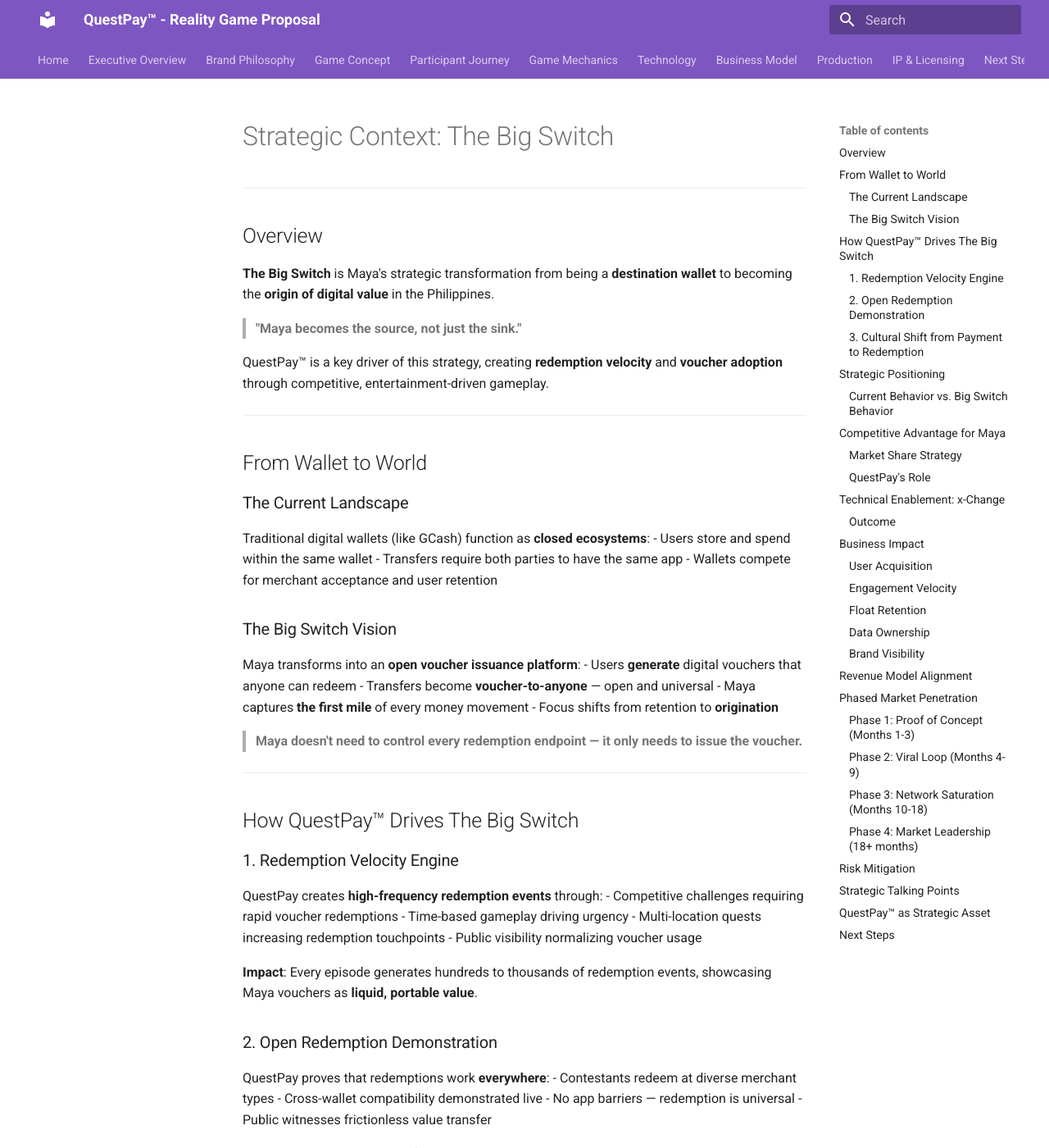
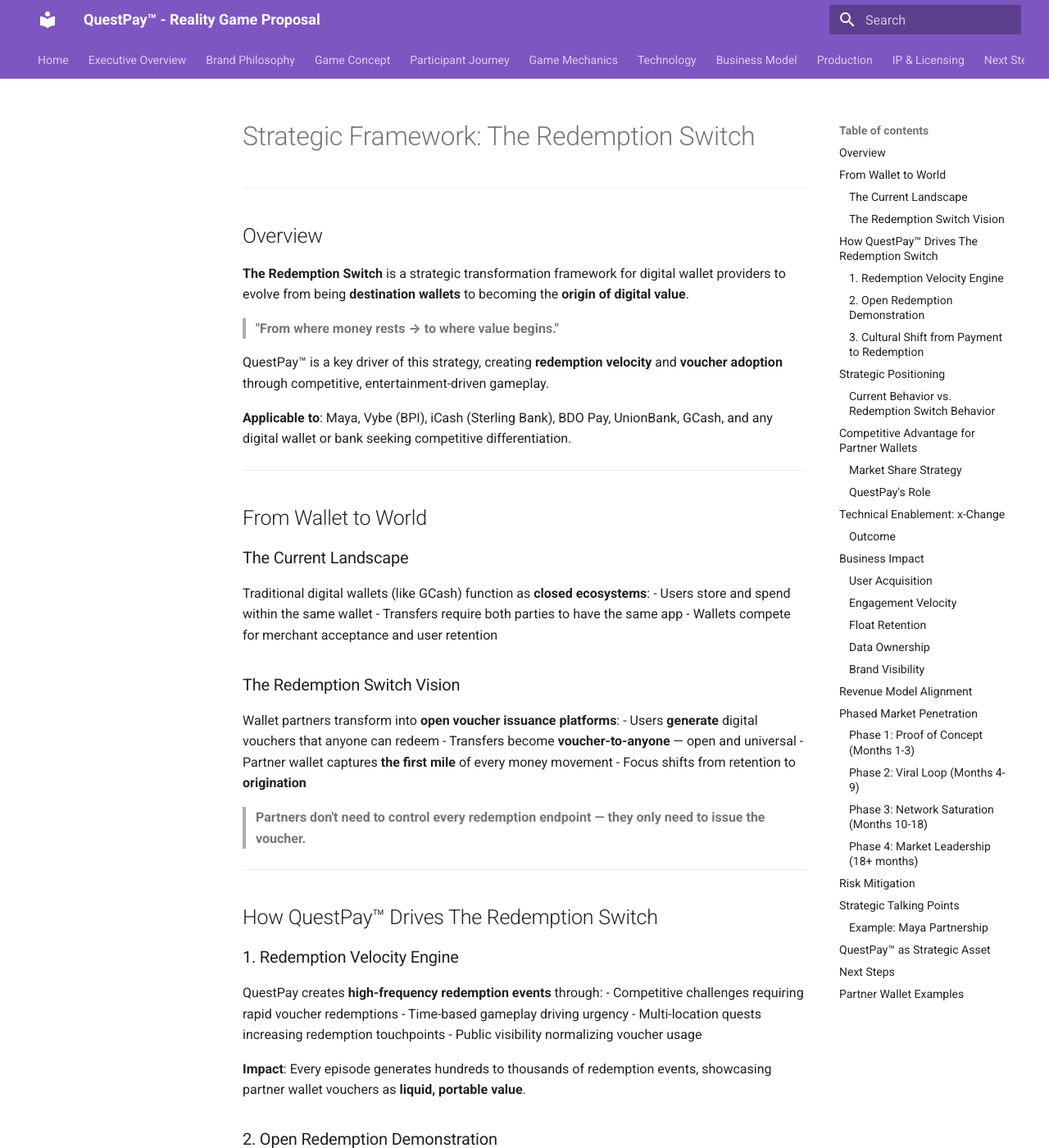
Before and after one commit to 3neti/questpay-docs, an MkDocs documentation site: the page built from docs/strategy.md, in a window 1280 px wide and 1400 px high. Shown: the whole window at 82% size. Built offline with MkDocs 1.6.1 and Material for MkDocs 9.7.7, drawn with Linux system fonts in a browser that asks for light colours; some of the changed text lies outside the part shown.

Commit message:
Transform 'The Big Switch' to generic 'Redemption Switch' framework
- Rename strategy.md: 'The Big Switch' → 'The Redemption Switch'
- Make strategic framework applicable to any digital wallet partner
- Add wallet examples: Maya, Vybe (BPI), iCash (Sterling Bank), BDO Pay, UnionBank, GCash
- Position Maya as case study example, not exclusive beneficiary
- Update all references across documentation:
  - executive-overview.md: generic wallet transformation context
  - index.md: applicable to multiple wallet providers
  - partnerships.md: Maya as primary case study with note on applicability
  - brand.md: generic wallet transformation reference
- Keep GCash as competitive comparison benchmark
- Framework now universally applicable to any digital wallet or bank
- Strategic positioning: First-mover advantage available to any partner

```diff
--- a/docs/strategy.md
+++ b/docs/strategy.md
@@ -1,14 +1,16 @@
-# Strategic Context: The Big Switch
+# Strategic Framework: The Redemption Switch
 
 ---
 
 ## Overview
 
-**The Big Switch** is Maya's strategic transformation from being a **destination wallet** to becoming the **origin of digital value** in the Philippines.
+**The Redemption Switch** is a strategic transformation framework for digital wallet providers to evolve from being **destination wallets** to becoming the **origin of digital value**.
 
-> **"Maya becomes the source, not just the sink."**
+> **"From where money rests → to where value begins."**
 
 QuestPay™ is a key driver of this strategy, creating **redemption velocity** and **voucher adoption** through competitive, entertainment-driven gameplay.
+
+**Applicable to**: Maya, Vybe (BPI), iCash (Sterling Bank), BDO Pay, UnionBank, GCash, and any digital wallet or bank seeking competitive differentiation.
 
 ---
 
@@ -21,19 +23,19 @@ Traditional digital wallets (like GCash) function as **closed ecosystems**:
 - Transfers require both parties to have the same app
 - Wallets compete for merchant acceptance and user retention
 
-### The Big Switch Vision
+### The Redemption Switch Vision
 
-Maya transforms into an **open voucher issuance platform**:
+Wallet partners transform into **open voucher issuance platforms**:
 - Users **generate** digital vouchers that anyone can redeem
 - Transfers become **voucher-to-anyone** — open and universal
-- Maya captures **the first mile** of every money movement
+- Partner wallet captures **the first mile** of every money movement
 - Focus shifts from retention to **origination**
 
-> **Maya doesn't need to control every redemption endpoint — it only needs to issue the voucher.**
+> **Partners don't need to control every redemption endpoint — they only need to issue the voucher.**
 
 ---
 
-## How QuestPay™ Drives The Big Switch
+## How QuestPay™ Drives The Redemption Switch
 
 ### 1. Redemption Velocity Engine
 
@@ -43,7 +45,7 @@ QuestPay creates **high-frequency redemption events** through:
 - Multi-location quests increasing redemption touchpoints
 - Public visibility normalizing voucher usage
 
-**Impact**: Every episode generates hundreds to thousands of redemption events, showcasing Maya vouchers as **liquid, portable value**.
+**Impact**: Every episode generates hundreds to thousands of redemption events, showcasing partner wallet vouchers as **liquid, portable value**.
 
 ### 2. Open Redemption Demonstration
 
@@ -53,7 +55,7 @@ QuestPay proves that redemptions work **everywhere**:
 - No app barriers — redemption is universal
 - Public witnesses frictionless value transfer
 
-**Impact**: Builds consumer confidence that **Maya vouchers = accepted everywhere**.
+**Impact**: Builds consumer confidence that **partner wallet vouchers = accepted everywhere**.
 
 ### 3. Cultural Shift from Payment to Redemption
 
@@ -70,30 +72,30 @@ The game transforms vouchers into:
 
 ## Strategic Positioning
 
-### Current Behavior vs. Big Switch Behavior
+### Current Behavior vs. Redemption Switch Behavior
 
-| Traditional Wallet Model | The Big Switch Model |
-|--------------------------|----------------------|
-| Users store and spend within wallet | Users **create** and **send** vouchers from Maya |
-| Transfers are wallet-to-wallet | Transfers are **voucher-to-anyone** |
-| Wallet is destination of funds | Maya is **origin and proof of issuance** |
-| Focus on utility (bills, top-up) | Focus on empowerment (generate, gift, reward) |
+|| Traditional Wallet Model | Redemption Switch Model |
+||--------------------------|-------------------------|
+|| Users store and spend within wallet | Users **create** and **send** vouchers from partner wallet |
+|| Transfers are wallet-to-wallet | Transfers are **voucher-to-anyone** |
+|| Wallet is destination of funds | Partner wallet is **origin and proof of issuance** |
+|| Focus on utility (bills, top-up) | Focus on empowerment (generate, gift, reward) |
 
-> With **The Big Switch**, people use Maya even if redemption happens elsewhere — because **Maya controls the start** of the transaction.
+> With **The Redemption Switch**, people use the partner wallet even if redemption happens elsewhere — because **the partner controls the start** of the transaction.
 
 ---
 
-## Competitive Advantage for Maya
+## Competitive Advantage for Partner Wallets
 
 ### Market Share Strategy
 
-| Dimension | GCash (Current) | Maya (After Big Switch) |
-|-----------|-----------------|-------------------------|
-| **Function** | Wallet for storing and paying | **Platform for creating and sending value** |
-| **Growth Mode** | Add more merchants | Add more **voucher issuers** |
-| **Barrier** | Merchant QR adoption | **Network effect of voucher creation** |
-| **Revenue Model** | MDR, interest spread | **Voucher generation + redemption velocity** |
-| **Brand Message** | "Pay with GCash." | **"Redeem with Maya."** |
+|| Dimension | Traditional Model (e.g., GCash) | Redemption Switch Model |
+||-----------|----------------------------------|-------------------------|
+|| **Function** | Wallet for storing and paying | **Platform for creating and sending value** |
+|| **Growth Mode** | Add more merchants | Add more **voucher issuers** |
+|| **Barrier** | Merchant QR adoption | **Network effect of voucher creation** |
+|| **Revenue Model** | MDR, interest spread | **Voucher generation + redemption velocity** |
+|| **Brand Message** | "Pay with [Wallet]." | **"Redeem with [Partner]."** |
 
 ### QuestPay's Role
 
@@ -110,23 +112,23 @@ QuestPay accelerates this positioning by:
 
 The underlying infrastructure is powered by **x-Change voucher technology**:
 
-1. **Voucher Generation API** within Maya app
+1. **Voucher Generation API** integrated within partner wallet app
 2. **Cryptographically signed codes** with metadata (amount, expiry, sender)
-3. **Open Redemption Rail** — redeemable via partner wallets, QR PH, or web portal
-4. **Instant Settlement** to Maya's trust account
+3. **Open Redemption Rail** — redeemable via any partner wallets, QR PH, or web portal
+4. **Instant Settlement** to partner's trust account
 5. **Audit Trail & Analytics Dashboard** for transparency
 
 ### Outcome
-Maya doesn't need to own redemption endpoints — it only needs to **issue** the voucher. That issuance defines Maya as the **origin brand of digital value.**
+Partner wallets don't need to own redemption endpoints — they only need to **issue** the voucher. That issuance defines them as the **origin brand of digital value.**
 
 ---
 
 ## Business Impact
 
 ### User Acquisition
-- Non-Maya users open Maya to **generate or receive vouchers**
-- QuestPay contestants become Maya brand ambassadors
-- Viewers see Maya vouchers as the **standard for digital value**
+- Non-partner users open partner wallet to **generate or receive vouchers**
+- QuestPay contestants become partner wallet brand ambassadors
+- Viewers see partner wallet vouchers as the **standard for digital value**
 
 ### Engagement Velocity
 - Each voucher triggers at least **two active users** (sender + receiver)
@@ -134,18 +136,18 @@ Maya doesn't need to own redemption endpoints — it only needs to **issue** the
 - Social sharing amplifies voucher visibility
 
 ### Float Retention
-- Unredeemed or delayed vouchers temporarily increase Maya's float
+- Unredeemed or delayed vouchers temporarily increase partner's float
 - Challenge mechanics can strategically time redemption windows
 
 ### Data Ownership
-- Maya gains visibility into **intent-to-pay events**, not just completed payments
+- Partner wallet gains visibility into **intent-to-pay events**, not just completed payments
 - QuestPay provides rich behavioral data on voucher usage patterns
 
 ### Brand Visibility
-- Every voucher visually states **"Issued by Maya"**
-- QuestPay makes Maya synonymous with **redemption-based gameplay**
+- Every voucher visually states **"Issued by [Partner]"**
+- QuestPay makes partner wallet synonymous with **redemption-based gameplay**
 
-> Even if GCash remains a redemption endpoint, **Maya owns the narrative and origin of value.**
+> Even if competitors remain redemption endpoints, **the partner owns the narrative and origin of value.**
 
 ---
 
@@ -158,7 +160,7 @@ Maya doesn't need to own redemption endpoints — it only needs to **issue** the
 | **Brand Activations** | Sponsored redemption campaigns | QuestPay is the activation platform |
 | **Data Analytics** | Opt-in metadata for merchants/partners | Rich dataset from gameplay behavior |
 
-> Maya monetizes **the act of creating digital value** — not just holding it.
+> Partner wallets monetize **the act of creating digital value** — not just holding it.
 
 ---
 
@@ -166,23 +168,23 @@ Maya doesn't need to own redemption endpoints — it only needs to **issue** the
 
 ### Phase 1: Proof of Concept (Months 1-3)
 **QuestPay Pilot**: Launch 5-episode series demonstrating redemption velocity
-**Maya Feature**: Add "Generate Voucher" in app
+**Partner Feature**: Add "Generate Voucher" in wallet app
 **Outcome**: Public sees vouchers work seamlessly
 
 ### Phase 2: Viral Loop (Months 4-9)
 **QuestPay Scale**: Full TV season + social integration
-**Maya Expansion**: Voucher gifting, tipping, rewards
+**Partner Expansion**: Voucher gifting, tipping, rewards
 **Outcome**: Vouchers become **social currency**
 
 ### Phase 3: Network Saturation (Months 10-18)
 **QuestPay Franchise**: Multi-city events, brand specials
-**Maya Positioning**: Merchants promote "We Accept Maya Vouchers"
-**Outcome**: Perception shift — Maya = **origin of value**
+**Partner Positioning**: Merchants promote "We Accept [Partner] Vouchers"
+**Outcome**: Perception shift — Partner wallet = **origin of value**
 
 ### Phase 4: Market Leadership (18+ months)
 **QuestPay International**: Regional expansion
-**Maya Dominance**: Public belief — "To *give* money, use Maya"
-**Outcome**: Maya owns **issuance market share**
+**Partner Dominance**: Public belief — "To *give* money, use [Partner]"
+**Outcome**: Partner wallet owns **issuance market share**
 
 ---
 
@@ -193,17 +195,21 @@ Maya doesn't need to own redemption endpoints — it only needs to **issue** the
 | **Regulatory Compliance** | All vouchers backed by trust accounts, fully auditable under EMI guidelines |
 | **Fraud / Double Redemption** | x-Change one-time-use validation with blockchain-anchored tracking |
 | **Merchant Adoption Lag** | Start with open redemption portals; distribute white-labeled kits later |
-| **Competitive Retaliation** | Position Maya as **open and interoperable**, build goodwill first |
+|| **Competitive Retaliation** | Position partner as **open and interoperable**, build goodwill first |
 
 ---
 
 ## Strategic Talking Points
 
-For Maya executives and partners:
+For wallet partner executives:
 
-- "GCash made payments convenient. **Maya makes payments portable.**"
+- "Traditional wallets made payments convenient. **[Partner] makes payments portable.**"
 - "The next market-share war isn't about where people *store* money — it's about where they *create* it."
 - "Owning issuance means owning intent."
+- "QuestPay proves vouchers are the new form of money — and **[Partner] issues them**."
+
+### Example: Maya Partnership
+- "GCash made payments convenient. **Maya makes payments portable.**"
 - "QuestPay proves vouchers are the new pesos — and **Maya prints them**."
 
 ---
@@ -216,22 +222,38 @@ QuestPay is not just entertainment — it's **market education infrastructure**:
 ✅ **Normalizes** redemption-based behavior
 ✅ **Generates** data on optimal redemption mechanics
 ✅ **Creates** voucher power users and advocates
-✅ **Positions** Maya as the innovation leader
+✅ **Positions** partner wallet as the innovation leader
 ✅ **Drives** B2B interest in voucher solutions
 
-> **Maya × x-Change × QuestPay™**
-> *The Big Switch — From Wallet to World.*
+> **[Partner Wallet] × x-Change × QuestPay™**
+> *The Redemption Switch — From Wallet to World.*
 
 ---
 
 ## Next Steps
 
-To activate The Big Switch strategy through QuestPay:
+To activate The Redemption Switch strategy through QuestPay:
 
-1. **Align messaging** across all Maya marketing materials
-2. **Integrate voucher generation** prominently in Maya app
+1. **Align messaging** across all partner wallet marketing materials
+2. **Integrate voucher generation** prominently in partner wallet app
 3. **Launch QuestPay pilot** as proof-of-concept for redemption velocity
 4. **Measure redemption metrics** to optimize voucher product
-5. **Scale nationally** with full QuestPay season + Maya voucher rollout
+5. **Scale nationally** with full QuestPay season + partner wallet voucher rollout
+
+---
+
+## Partner Wallet Examples
+
+This framework is applicable to any digital wallet or banking app in the Philippines:
+
+- **Maya** (Voyager Innovations)
+- **Vybe** (BPI)
+- **iCash** (Sterling Bank)
+- **BDO Pay** (BDO Unibank)
+- **UnionBank Online**
+- **GCash** (Globe Telecom)
+- Other EMI-licensed wallets and digital banking platforms
+
+Each partner can adapt the strategy to their unique brand positioning and market segment.
 
 [← Back to Executive Overview](executive-overview.md) | [Continue to Brand Philosophy →](brand.md)
```
Also changed, not shown: docs/brand.md (+3 -3 lines), docs/executive-overview.md (+3 -3 lines), docs/index.md (+5 -3 lines), docs/partnerships.md (+12 -4 lines).
